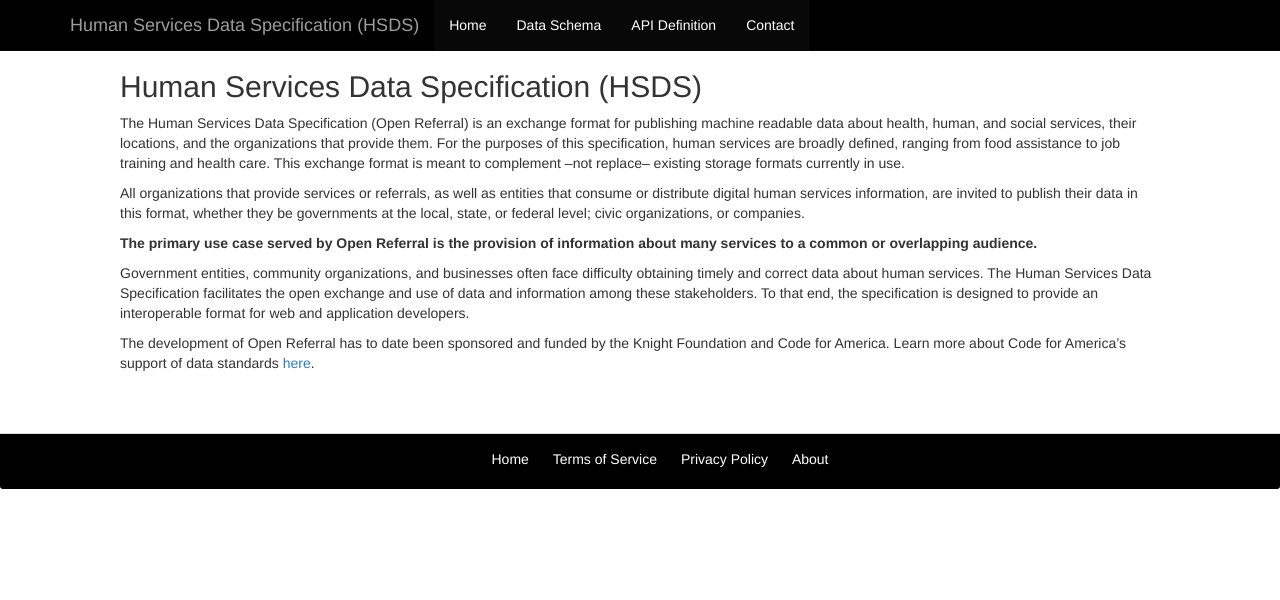
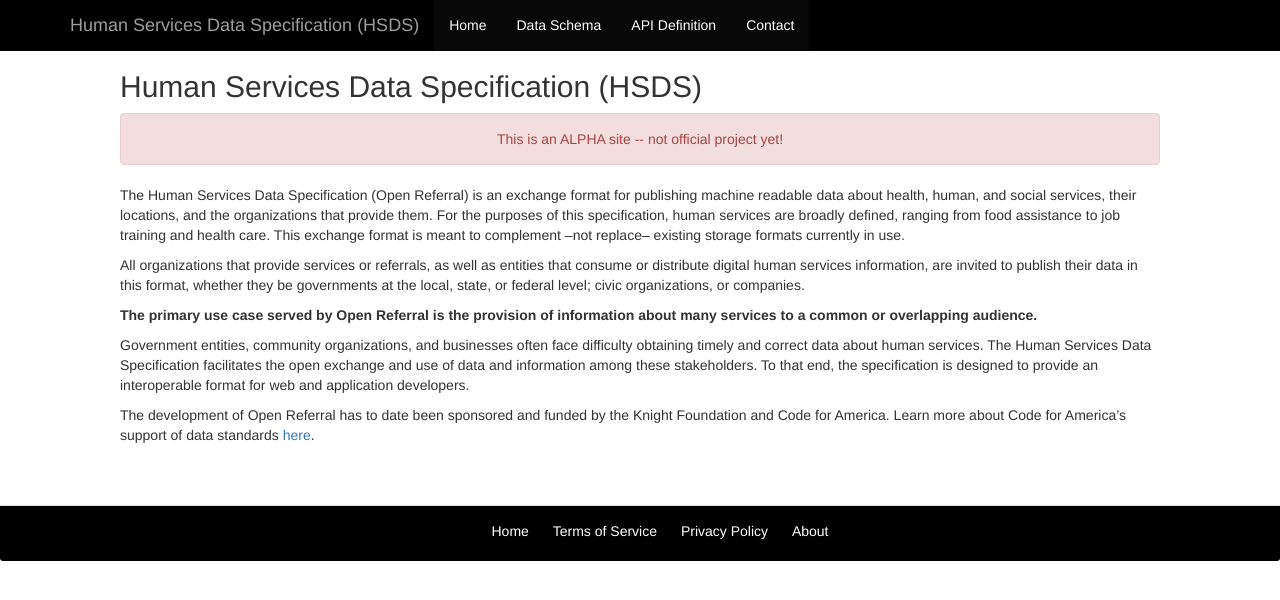
Before and after one commit to openreferral/api-specification, a Jekyll site: the page built from index.html, in a window 1280 px wide. Shown: the top 600 px of the page. Built offline with Jekyll 4.4.1, drawn with Linux system fonts in a browser that asks for light colours; nearby versions of some CDN libraries; library files that are not in the unit come from our copies.

Commit message:
add banner

```diff
--- a/index.html
+++ b/index.html
@@ -2,6 +2,10 @@
 layout: page
 title: 'Human Services Data Specification (HSDS)'
 ---
+
+<div class="alert alert-danger" role="alert">
+  <center>This is an ALPHA site -- not official project yet!</center>
+</div>
 
 <p>The Human Services Data Specification (Open Referral) is an exchange format for publishing machine readable data about health, human, and social services, their locations, and the organizations that provide them.  For the purposes of this specification, human services are broadly defined, ranging from food assistance to job training and health care. This exchange format is meant to complement –not replace– existing storage formats currently in use.</p>
 
```
Also changed, not shown: 2 other files.
